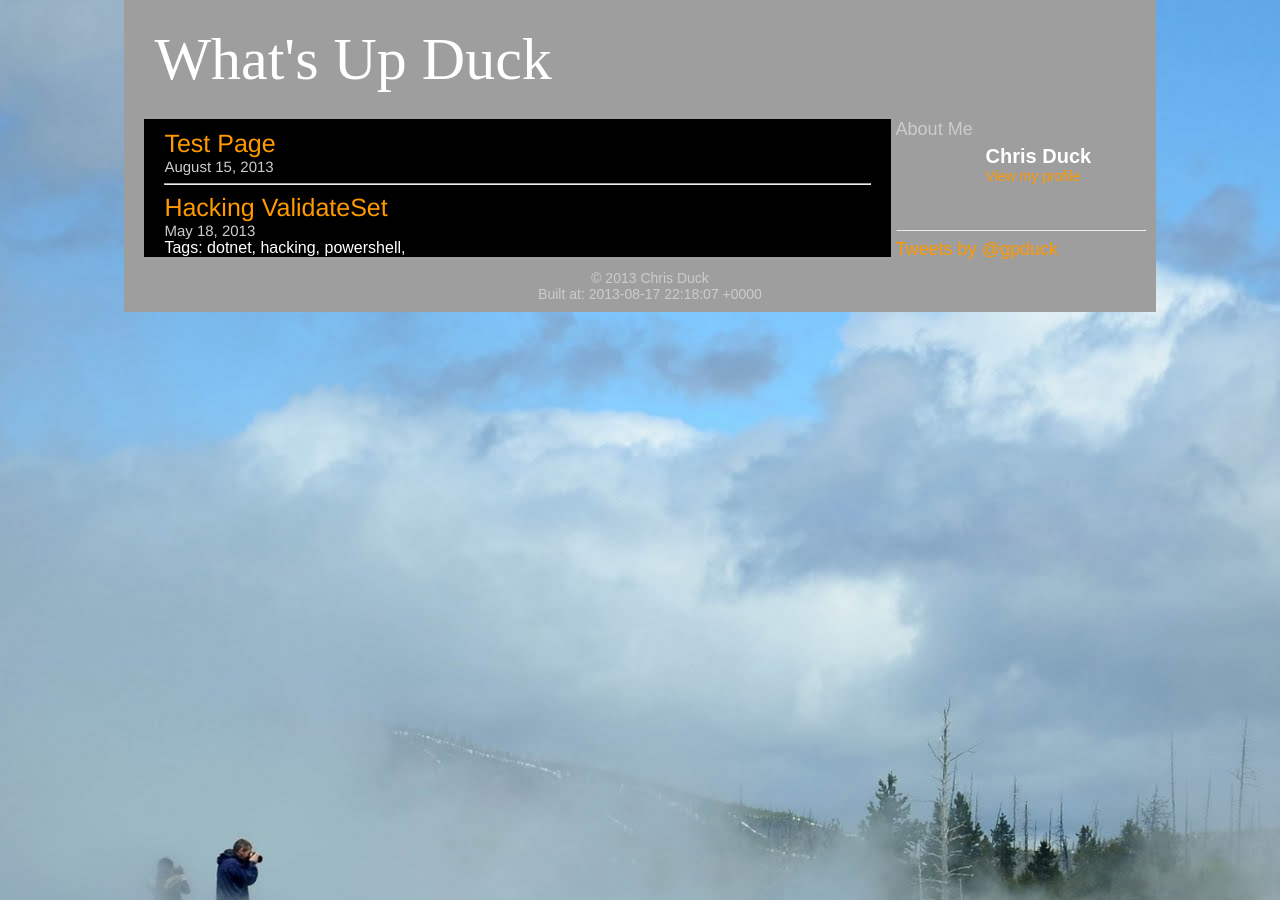
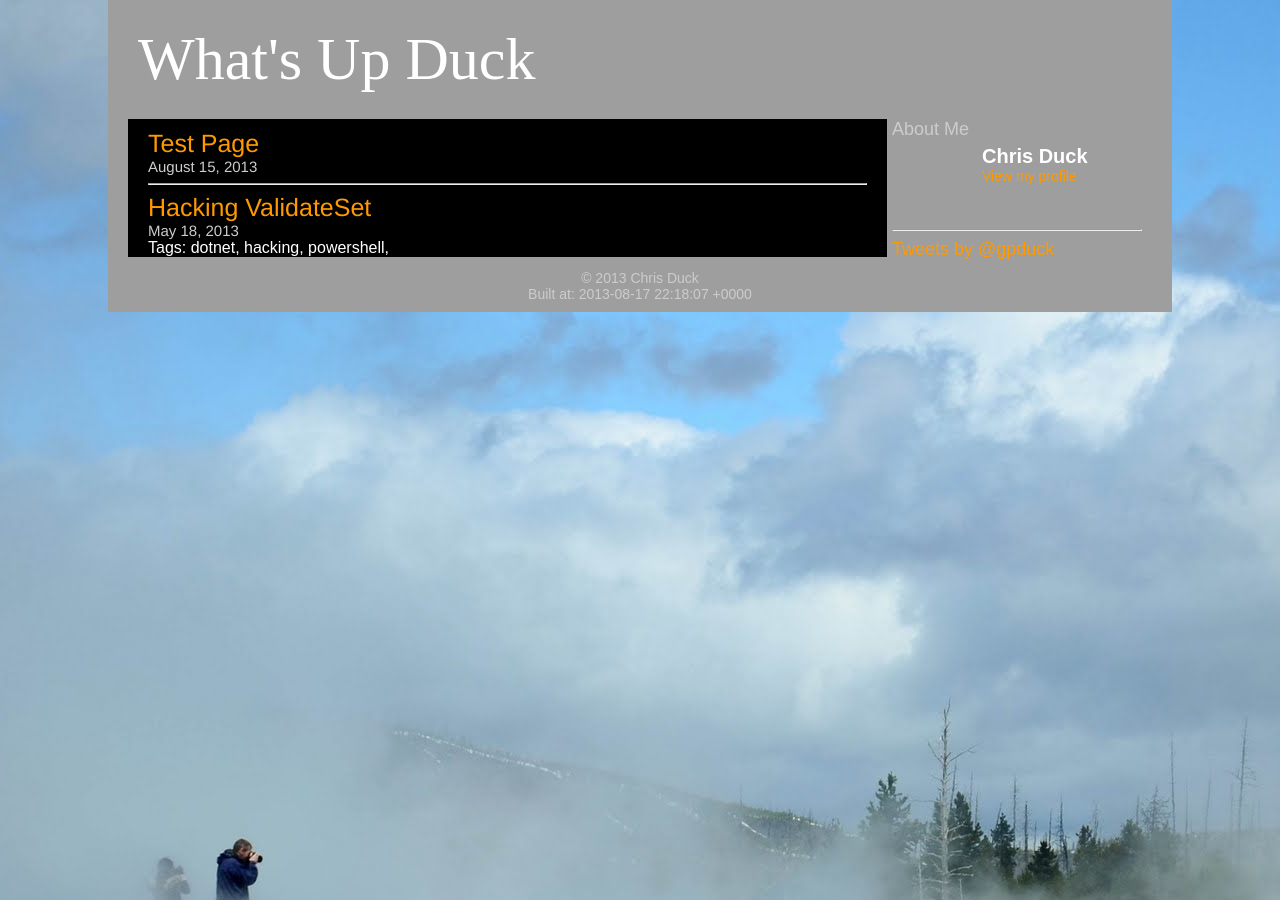
Before and after one commit to gpduck/gpduck.github.io, a Jekyll site: the page built from index.html, in a window 1280 px wide. Built offline with Jekyll 4.4.1, drawn with Linux system fonts in a browser that asks for light colours; comment, search, counter and statistics services are not loaded; grey boxes are pictures that could not be loaded.

Commit message:
cleaning up margins

```diff
--- a/css/site.css
+++ b/css/site.css
@@ -15,7 +15,7 @@
 
 body {
   font-family: Arial, Tahoma, Helvetica, FreeSans, sans-serif;
-  margin-top: 0px;
+  margin: 0px;
   background: #336699 url(/images/DSC_1416_lo.jpg) no-repeat fixed top center;
 	min-height: 100%;
 	height: 100%;
@@ -28,6 +28,7 @@
   /* moved to @media section width: 80%; */
   padding-top: 25px;
   padding-left: 20px;
+	padding-right: 20px;
 }
 
 #pageheader {
@@ -89,7 +90,7 @@
 
 .postnav {
 	font-size: 20px;
-	padding-bottom: 5px
+	padding-bottom: 5px;
 	height: 22px;
 }
 
@@ -177,11 +178,7 @@
 
 @media screen and (max-width: 1099px) {
 	#bodywrapper {
-		width: 95%;
-	}
-
-	#post {
-		margin-right: 20px;
+		width: 94%;
 	}
 
 	#sidebar {
@@ -206,7 +203,6 @@
 	}
 
 	#post {
-		margin-right: 0px;
 		padding-left: 8px;
 		padding-right: 8px;
 	}
```
